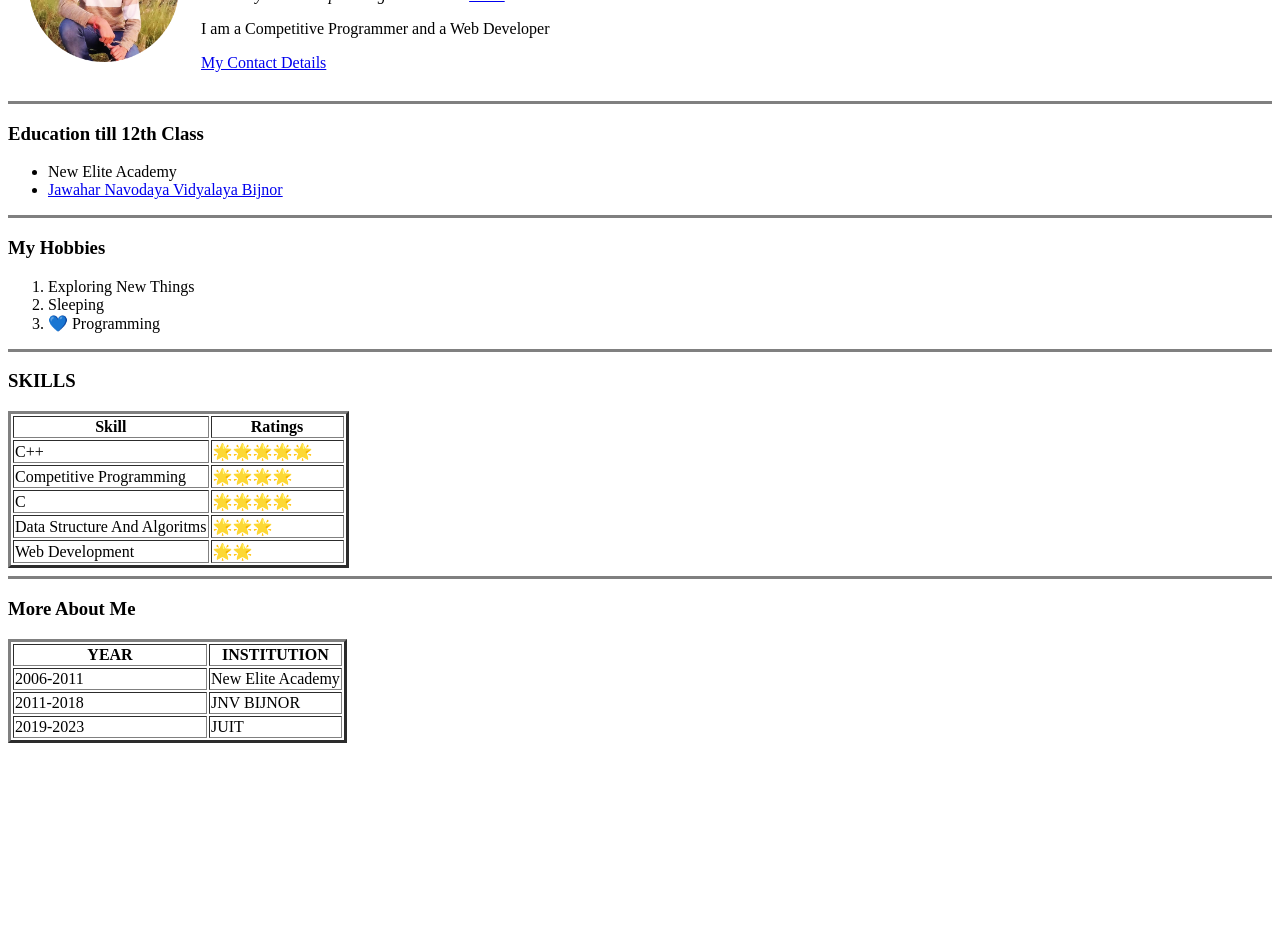
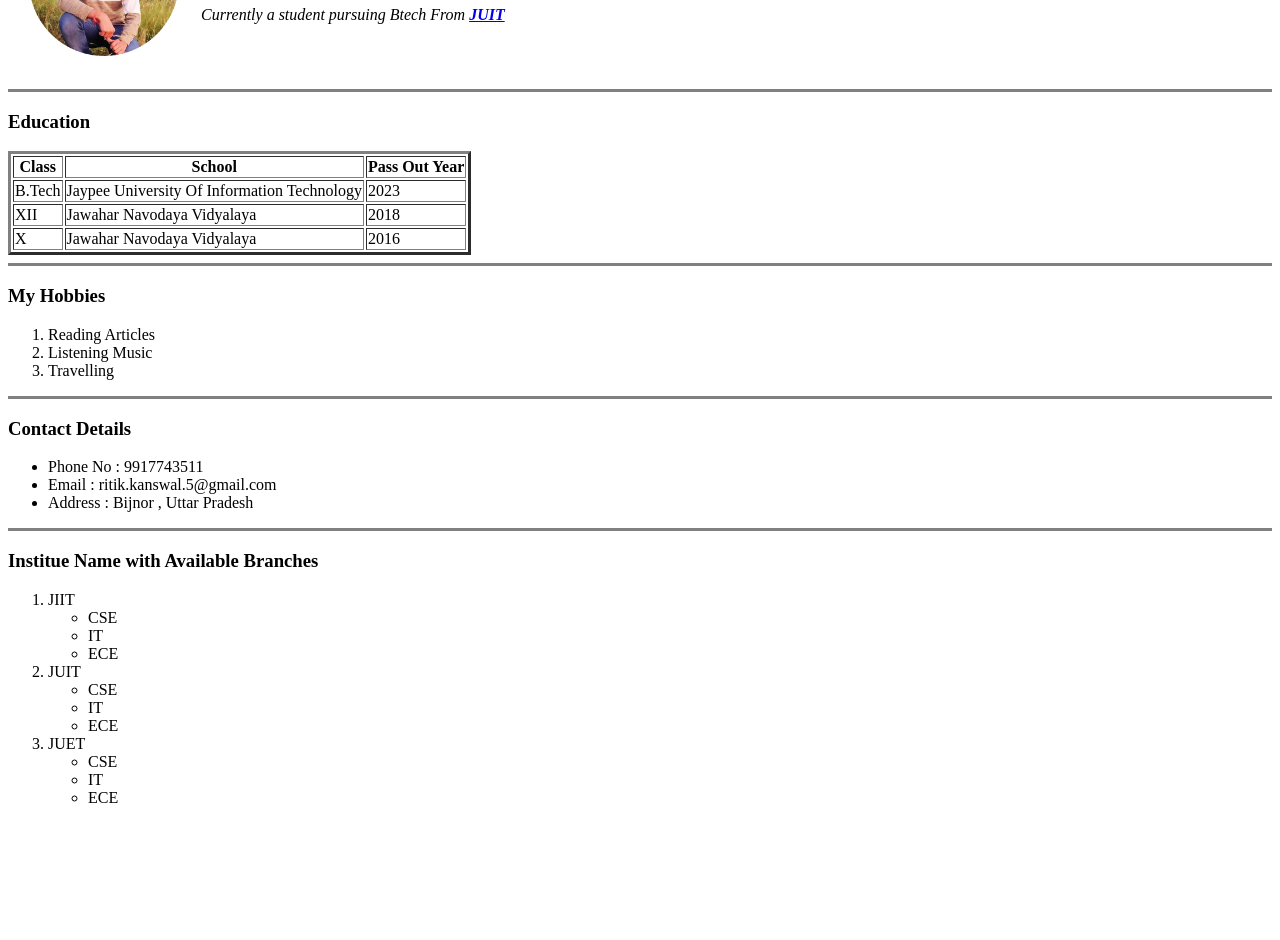
Before and after one commit to ritikkanswal/cv, a plain HTML site: page index.html in a window 1280 px wide. Shown: the part 123-1063 px from the top of the page. After the commit the page ends 946 px from the top, so only its background shows below. Drawn offline with Linux system fonts and the light colour scheme.

Commit message:
Add files via upload

```diff
--- a/index.html
+++ b/index.html
@@ -1,6 +1,4 @@
 <!DOCTYPE html>
-<html lang="en" dir="ltr">
-
 <head>
   <meta charset="utf-8">
   <title>💙 Ritik</title>
@@ -11,81 +9,70 @@
     <td>
       <h1>Ritik Kanswal</h1>
       <p><em>Currently a student pursuing Btech From <strong><a href="http://www.juit.ac.in/">JUIT</a></strong></em></p>
-      <p>I am a Competitive Programmer and a Web Developer</p>
-      <a href="ContactsDetails.html">My Contact Details</a>
     </td>
   </tr>
 </table>
+
 <body>
   <hr size="3" noshade>
-  <h3>Education till 12th Class</h3>
-  <ul>
-    <li>New Elite Academy</li>
-    <li><a href="https://www.navodaya.gov.in/nvs/nvs-school/BIJNOR/hi/about_us/About-JNV/">Jawahar Navodaya Vidyalaya Bijnor</a></li>
-  </ul>
+  <h3>Education</h3>
+  <table border="3">
+    <tr>
+      <th>Class</th>
+      <th>School</th>
+      <th>Pass Out Year</th>
+    </tr>
+    <tr>
+      <td>B.Tech</td>
+      <td>Jaypee University Of Information Technology</td>
+      <td>2023</td>
+    </tr>
+    <tr>
+      <td>XII</td>
+      <td>Jawahar Navodaya Vidyalaya</td>
+      <td>2018</td>
+    </tr>
+    <tr>
+      <td>X</td>
+      <td>Jawahar Navodaya Vidyalaya</td>
+      <td>2016</td>
+    </tr>
+  </table>
   <hr size="3" noshade>
   <h3>My Hobbies</h3>
   <ol>
-    <li>Exploring New Things</li>
-    <li>Sleeping</li>
-    <li>💙 Programming</li>
+    <li>Reading Articles</li>
+    <li>Listening Music</li>
+    <li>Travelling</li>
   </ol>
   <hr size="3" noshade />
-  <h3>SKILLS</h3>
-  <table border="3" >
-    <tr>
-      <th>Skill</th>
-      <th width="129">Ratings</th>
-    </tr>
-    <tr>
-      <td>C++</td>
-      <td>🌟🌟🌟🌟🌟</td>
-    </tr>
-    <tr>
-      <td>Competitive Programming</td>
-      <td>🌟🌟🌟🌟</td>
-    </tr>
-    <tr>
-      <td>C</td>
-      <td>🌟🌟🌟🌟</td>
-    </tr>
-    <tr>
-      <td>Data Structure And Algoritms</td>
-      <td>🌟🌟🌟</td>
-    </tr>
-    <tr>
-      <td>Web Development</td>
-      <td>🌟🌟</td>
-    </tr>
-  </table>
+  <h3>Contact Details</h3>
+  <ul>
+    <li>Phone No : 9917743511</li>
+    <li>Email : ritik.kanswal.5@gmail.com</li>
+    <li>Address : Bijnor , Uttar Pradesh</li>
+  </ul>
   <hr size="3" noshade>
-  <h3>More About Me</h3>
-  <table border="3">
-    <tr>
-      <th width="190"> YEAR</th>
-      <th>INSTITUTION</th>
-    </tr>
-    <tr>
-      <td>2006-2011</td>
-      <td>New Elite Academy</td>
-    </tr>
-    <tr>
-      <td>2011-2018</td>
-      <td>JNV BIJNOR</td>
-    </tr>
-    <tr>
-      <td>2019-2023</td>
-      <td>JUIT</td>
-    </tr>
-  </table>
+  <h3 >Institue Name with Available Branches</h3>
+  <ol>
+    <li>JIIT</li>
+    <ul>
+      <li>CSE</li>
+      <li>IT</li>
+      <li>ECE</li>
+    </ul>
+    <li>JUIT</li>
+    <ul>
+      <li>CSE</li>
+      <li>IT</li>
+      <li>ECE</li>
+    </ul>
+    <li>JUET</li>
+    <ul>
+      <li>CSE</li>
+      <li>IT</li>
+      <li>ECE</li>
+    </ul>
+  </ol>
 </body>
-<table cellspacing="200">
-  <tr>
-    <td><p>© Copyright 2020 All Rights Reserved.</p></td>
-    <td><p>Design and Development by <a href="https://in.linkedin.com/in/ritik-kanswal-693453193" target="_blank">Ritik Kanswal
-                            </a> </p></td>
-  </tr>
-</table>
-
-
 </html>
```
